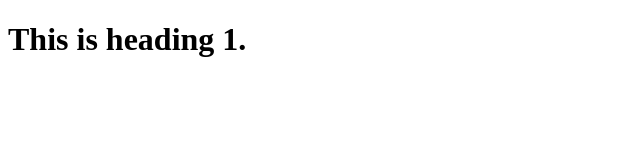
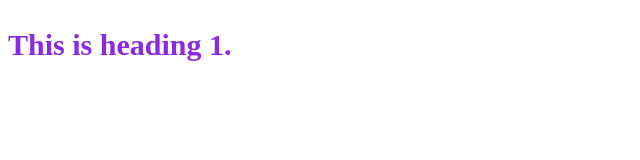
Before and after one commit to rashed081/my-first-website, a plain HTML site: page index.html in a window 1280 px wide. Shown: the whole page, without its empty margins (0-640 px from the left). Drawn offline with Linux system fonts and the light colour scheme.

Commit message:
first commit

```diff
--- a/index.html
+++ b/index.html
@@ -4,9 +4,11 @@
     <meta charset="UTF-8">
     <meta http-equiv="X-UA-Compatible" content="IE=edge">
     <meta name="viewport" content="width=device-width, initial-scale=1.0">
+    <link rel="stylesheet" href="style.css">
     <title>Document</title>
 </head>
 <body>
     <h1>This is heading 1.</h1>
+    <script src="index.js"></script>
 </body>
 </html>
--- /dev/null
+++ b/style.css
@@ -0,0 +1,5 @@
+h1{
+    color: blueviolet;
+    font-size: 30px;
+    float: left;
+}
```
Also changed, not shown: index.js (added).
